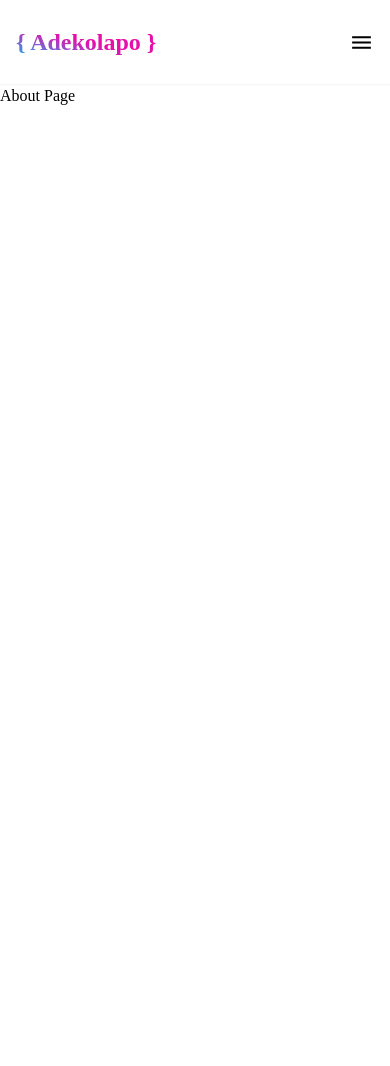
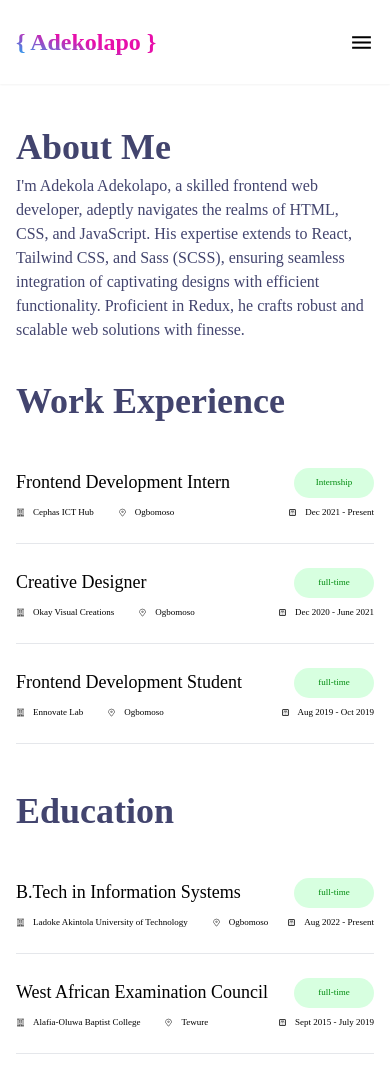
Before and after one commit to deltech-designs/adekolapo-portfilio, a React (Vite) app: page /about in a window 390 px wide. Shown: the top 1066 px of the page. Before the commit the page ends 844 px from the top, so only its background shows below. Built offline with nearby package versions, Linux system fonts and the light colour scheme.

Commit message:
new commit

```diff
--- a/src/components/Footer.jsx
+++ b/src/components/Footer.jsx
@@ -14,7 +14,7 @@ export default function Footer() {
         </div>
         <div className="flex flex-col md:flex-col lg:flex-row items-start md:items-center justify-around gap-4 md:gap-12 ">
           <div className="">
-            <p>+91 12345 09876</p>
+            <p>+234 8089471575</p>
           </div>
           <div>
             <p>adekolaadekolapo@gmail.com</p>
--- a/src/components/Project.jsx
+++ b/src/components/Project.jsx
@@ -8,16 +8,16 @@ export default function Projects() {
       title: "Gover Resturant",
       desc: "I spearheaded Gover's website development, creating a mobile-responsive interface with HTML5, Sass, and JavaScript, prioritizing user experience through intuitive design and seamless navigation",
       stack: "HTML5, Sass(SCSS), and JavaScript",
-      live: "https://gover-i93t.vercel.app/",
-      github: "https://github.com/deltech-designs/adekolapo-portfilio.git",
+      live: "http://gover-i93t.vercel.app/",
+      github: "https://github.com/deltech-designs/gover.git",
     },
     {
-      img: "./assets/gover.jpg",
-      title: "Gover Resturant",
-      desc: "I spearheaded Gover's website development, creating a mobile-responsive interface with HTML5, Sass, and JavaScript, prioritizing user experience through intuitive design and seamless navigation",
-      stack: "HTML5, Sass(SCSS), and JavaScript",
-      live: "https://gover-i93t.vercel.app/",
-      github: "https://github.com/deltech-designs/adekolapo-portfilio.git",
+      img: "./assets/todo_app.png",
+      title: "Todo",
+      desc: "This project aims to develop a simple yet functional Todo application using React.js for the frontend and Tailwind CSS for styling. The Todo app will allow users to add, remove, and mark tasks as completed. ",
+      stack: "React.js, Tailwindcss",
+      live: "https://todo-list-phi-pink.vercel.app/",
+      github: "https://github.com/deltech-designs/todo-list.git",
     },
     {
       img: "./assets/gover.jpg",
--- a/src/screens/About.jsx
+++ b/src/screens/About.jsx
@@ -1,10 +1,120 @@
 import Navbar from "../components/Navbar";
+import { CgCalendarDates } from "react-icons/cg";
+import { HiOutlineBuildingOffice } from "react-icons/hi2";
+import { CiLocationOn } from "react-icons/ci";
 
 export default function About({ isDarkMode, toggleColorMode }) {
+  const workExperience = [
+    {
+      title: "Frontend Development Intern",
+      flexibility: "Internship",
+      company: "Cephas ICT Hub",
+      location: "Ogbomoso",
+      date: "Dec 2021 - Present ",
+    },
+    {
+      title: "Creative Designer",
+      flexibility: "full-time",
+      company: "Okay Visual Creations",
+      location: "Ogbomoso",
+      date: "Dec 2020 - June 2021 ",
+    },
+    {
+      title: "Frontend Development Student",
+      flexibility: "full-time",
+      company: "Ennovate Lab",
+      location: "Ogbomoso",
+      date: "Aug 2019 - Oct 2019",
+    },
+  ];
+
+  const education = [
+    {
+      title: "B.Tech in Information Systems",
+      flexibility: "full-time",
+      company: "Ladoke Akintola University of Technology",
+      location: "Ogbomoso",
+      date: "Aug 2022 - Present ",
+    },
+    {
+      title: "West African Examination Council",
+      flexibility: "full-time",
+      company: "Alafia-Oluwa Baptist College",
+      location: "Tewure",
+      date: "Sept 2015 - July 2019 ",
+    },
+  ];
+
   return (
     <div>
       <Navbar isDarkMode={isDarkMode} toggleColorMode={toggleColorMode} />
-      About Page
+      <div className="md:container mx-auto">
+        <div className="mt-5 md:mt-20 lg:w-[50%] p-4">
+          <div className="text-36 md:text-48 mb-3 text-darkblue">
+            <h1 className="font-bold">About Me</h1>
+            <p className="text-16 md:text-20">
+              I'm Adekola Adekolapo, a skilled frontend web developer, adeptly
+              navigates the realms of HTML, CSS, and JavaScript. His expertise
+              extends to React, Tailwind CSS, and Sass (SCSS), ensuring seamless
+              integration of captivating designs with efficient functionality.
+              Proficient in Redux, he crafts robust and scalable web solutions
+              with finesse.
+            </p>
+          </div>
+          <div className="my-8">
+            <h1 className="font-bold text-36 md:text-48 mb-3 text-darkblue my-8">
+              Work Experience
+            </h1>
+            <div className="my-10">
+              {workExperience.map((exp) => (
+                <Experience key={exp.title} experience={exp} />
+              ))}
+            </div>
+          </div>
+          <div className="my-8">
+            <h1 className="font-bold text-36 md:text-48 mb-3 text-darkblue my-8">
+              Education
+            </h1>
+            <div className="my-10">
+              {education.map((exp) => (
+                <Experience key={exp.title} experience={exp} />
+              ))}
+            </div>
+          </div>
+          <div>{/* <Footer /> */}</div>
+        </div>
+      </div>
     </div>
   );
 }
+
+function Experience({ experience }) {
+  return (
+    <div className="mb-6">
+      <div className="flex justify-between items-center my-2">
+        <h3 className="text-18 lg:text-24">{experience.title}</h3>
+        <h3 className="rounded-full bg-lightsuccess text-success w-20 lg:w-32 text-center p-2 text-[9px]">
+          {experience.flexibility}
+        </h3>
+      </div>
+      <div className="flex items-center justify-between">
+        <div className="flex items-center gap-6 text-[9px] md:text-12">
+          <div className="flex items-center gap-2 ">
+            <HiOutlineBuildingOffice />
+            <h3>{experience.company}</h3>
+          </div>
+          <div className="flex items-center gap-2 text-[9px] md:text-12">
+            <CiLocationOn />
+            <h3>{experience.location}</h3>
+          </div>
+        </div>
+        <div className="text-right text-[9px] md:text-12 flex items-center gap-2">
+          <CgCalendarDates />
+          <span>{experience.date}</span>
+        </div>
+      </div>
+      <br />
+      <hr />
+    </div>
+  );
+}
--- a/src/screens/Home.jsx
+++ b/src/screens/Home.jsx
@@ -11,7 +11,7 @@ export default function Home({ isDarkMode, toggleColorMode }) {
         <div className="md:container mx-auto">
           <div className="flex flex-col md:flex-row lg:flex-row items-center justify-between gap-10  w-full md:h-[60vh] md:[40vh] h-[40] p-2 md:p-2 lg:p-4 ">
             <div>
-              <div className="order-2 md:order-1 lg:order-1 text-36 md:text-36 lg:text-48 font-bold mt-4 md:m-0">
+              <div className="text-36 md:text-36 lg:text-48 font-bold mt-4 md:m-0 order-2 md:order-1">
                 <h1>Hi 👋,</h1>
                 <h1>My name is </h1>
                 <h1 className="bg-gradient-to-tr from-magenta via-cyan to-cyan text-transparent bg-clip-text">
@@ -20,7 +20,7 @@ export default function Home({ isDarkMode, toggleColorMode }) {
                 <h1>I build things for web</h1>
               </div>
             </div>
-            <div className="w-[300px] h-[300px]  md:w-[300px] md:h-[300px] lg:w-[450px] lg:h-[450px] rounded-full bg-gradient-to-r from-cyan via-[#9333EA] to-magenta p-2">
+            <div className="w-[300px] h-[300px]  md:w-[300px] md:h-[300px] lg:w-[450px] lg:h-[450px] rounded-full bg-gradient-to-r from-cyan via-[#9333EA] to-magenta p-2 order-1 md:order-2">
               <img
                 className="w-full rounded-full"
                 src="./assets/kola.jpg"
--- a/tailwind.config.js
+++ b/tailwind.config.js
@@ -36,6 +36,8 @@ export default {
         darkblue: "#42446E",
         darkgray: "#666666",
         solidblue: "#42446E",
+        lightsuccess: "#D7FFE0",
+        success: "#018C0F",
       },
     },
   },
```
Also changed, not shown: public/assets/todo_app.png (added).
